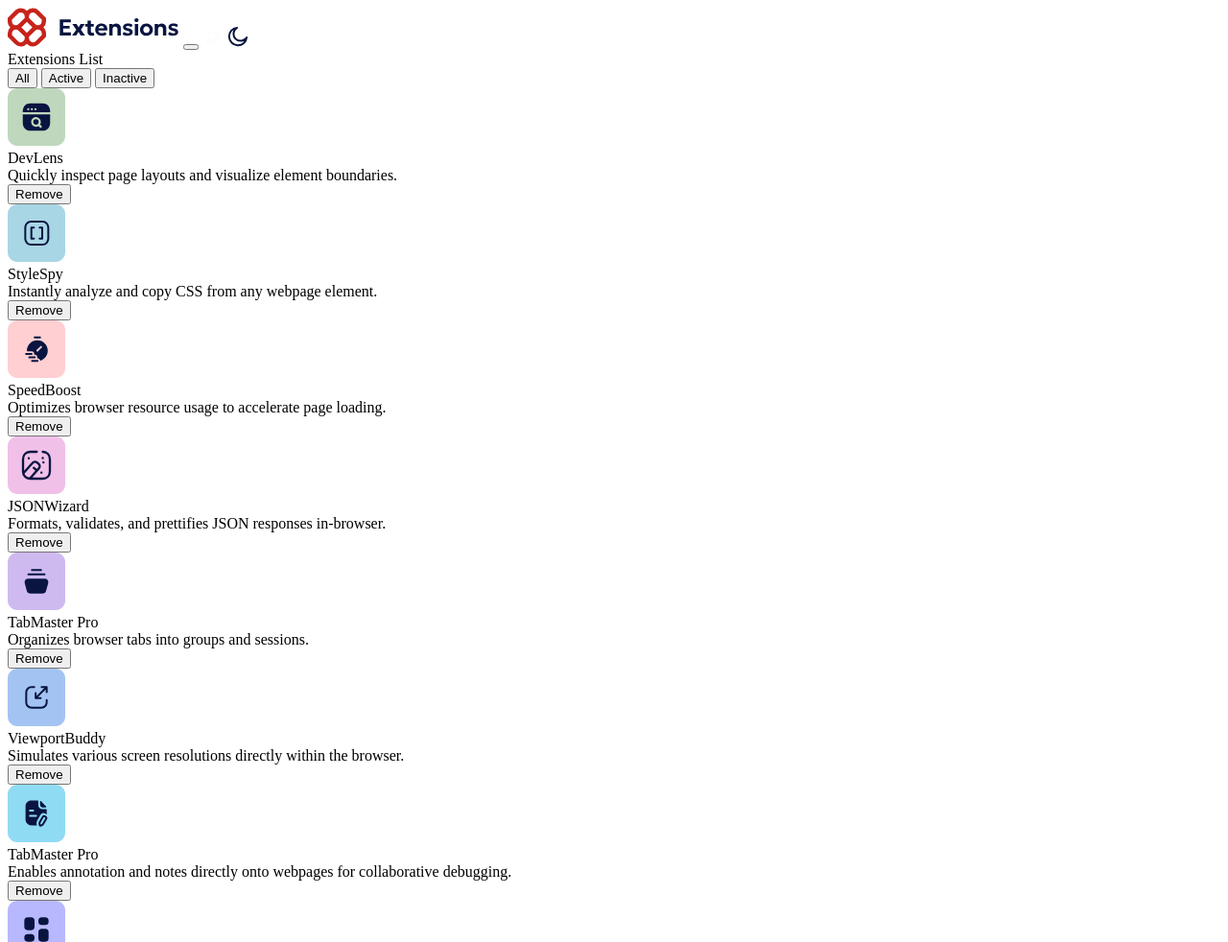
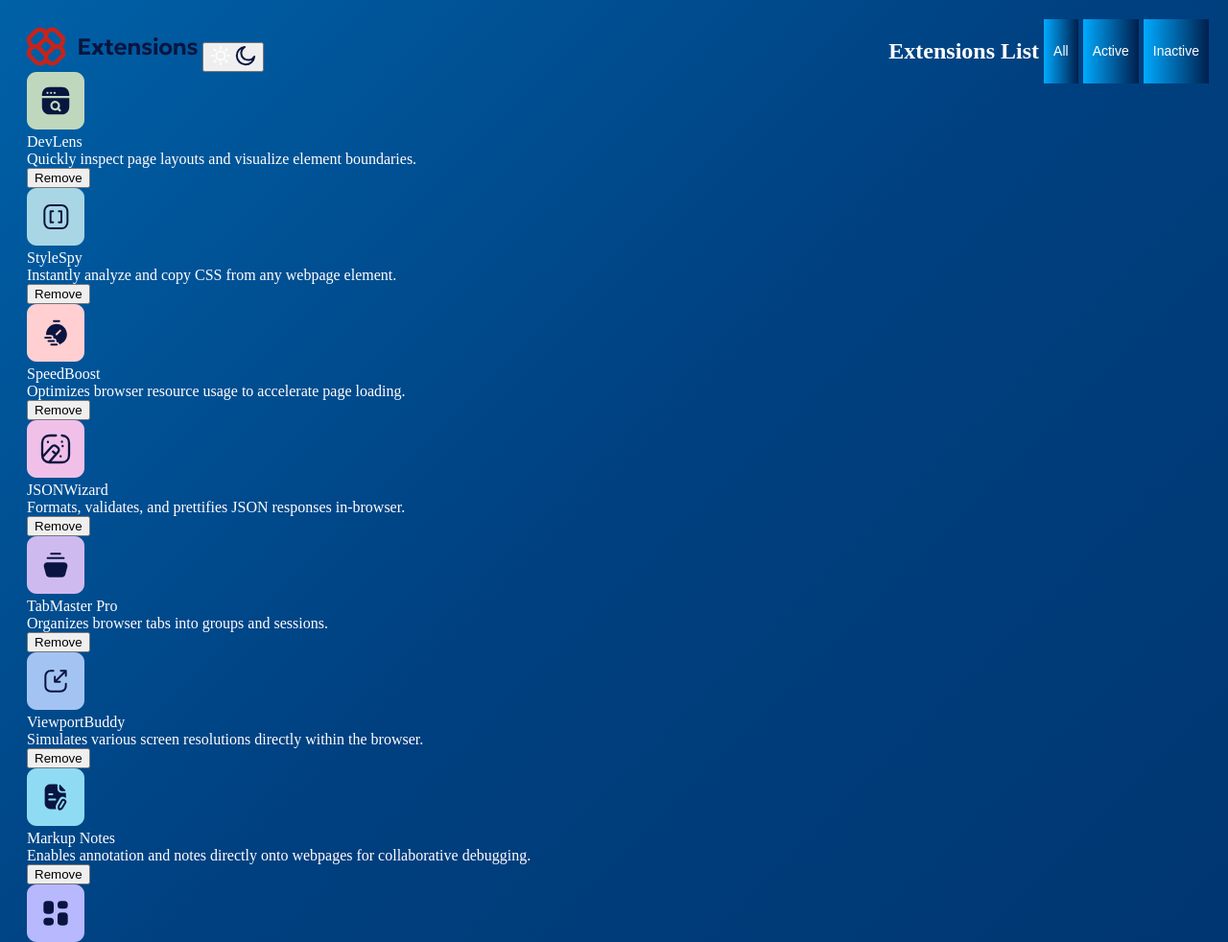
Before and after one commit to M1nce1337/Extension-List, a plain HTML site: page index.html in a window 1280 px wide. Shown: the top 982 px of the page at 96% size. Drawn offline with Linux system fonts and the light colour scheme.

Commit message:
Added styles

```diff
--- a/index.html
+++ b/index.html
@@ -4,73 +4,72 @@
     <meta charset="UTF-8">
     <meta name="viewport" content="width=device-width, initial-scale=1.0">
     <link rel="icon" type="image/png" sizes="32x32" href="./assets/images/favicon-32x32.png">
+    <link rel="stylesheet" href="style.css">
     <title>Extensions manager</title>
   </head>
 
 
 <body>
-  <div class="header">
-    <img class="logo" alt="extensions-logo" src="./assets/images/logo.svg">
-    <button class="switch-appTheme">
-
+  <header>
+    <img class="logo" alt="Extensions Logo" src="./assets/images/logo.svg">
+    <button class="switch-theme">
+      <img class="light-theme icon" alt="App light" src="./assets/images/icon-sun.svg">
+      <img class="dark-theme icon" alt="App dark" src="./assets/images/icon-moon.svg">
     </button>
-    <img class="light-theme icon" alt="App light" src="./assets/images/icon-sun.svg">
-    <img class="dark-theme icon" alt="App dark" src="./assets/images/icon-moon.svg">
-</div>
+  </header>
 
 
   <main>
-    <div class="extensions-list-menu">
-      <div class="text">Extensions List</div>
-      <button class="All">All</button>
-      <button class="Active">Active</button>
-      <button class="Inactive">Inactive</button>
+    <div class="extensions-list">
+      <h2>Extensions List</h2>
+      <button class="filter-extensions">All</button>
+      <button class="filter-extensions">Active</button>
+      <button class="filter-extensions">Inactive</button>
     </div>
-
 
 
     <div class="extensions-list-content">
       <div class="DevLens">
-        <img class="logo" alt="devlens_logo" src="./assets/images/logo-devlens.svg">
+        <img class="logo" alt="DevLens Logo" src="./assets/images/logo-devlens.svg">
         <div class="name">DevLens</div>
         <div class="description">Quickly inspect page layouts and visualize element boundaries.</div>
         <button class="remove">Remove</button>
       </div>
 
 
-      <div class="StyleSpy">
-        <img class="logo" alt="stylespy_logo" src="./assets/images/logo-style-spy.svg">
+      <div class="style-spy">
+        <img class="logo" alt="StyleSpyLogo" src="./assets/images/logo-style-spy.svg">
         <div class="name">StyleSpy</div>
         <div class="description">Instantly analyze and copy CSS from any webpage element.</div>
         <button class="remove">Remove</button>
       </div>
 
 
-      <div class="SpeedBoost">
-        <img class="logo" alt="speedboost_logo" src="./assets/images/logo-speed-boost.svg">
+      <div class="speed-boost">
+        <img class="logo" alt="SpeedBoost Logo" src="./assets/images/logo-speed-boost.svg">
         <div class="name">SpeedBoost</div>
         <div class="description">Optimizes browser resource usage to accelerate page loading.</div>
         <button class="remove">Remove</button>
       </div>
 
 
-      <div class="JSONWizard">
-        <img class="logo" alt="jsonwizard_logo" src="./assets/images/logo-json-wizard.svg">
+      <div class="json-wizard">
+        <img class="logo" alt="JSON Wizard Logo" src="./assets/images/logo-json-wizard.svg">
         <div class="name">JSONWizard</div>
         <div class="description">Formats, validates, and prettifies JSON responses in-browser.</div>
         <button class="remove">Remove</button>
       </div>
 
 
-      <div class="TabMaster Pro">
-        <img class="logo" alt="tabmasterpro_logo" src="./assets/images/logo-tab-master-pro.svg">
+      <div class="tab-master-pro">
+        <img class="logo" alt="TabMaster Pro Logo" src="./assets/images/logo-tab-master-pro.svg">
         <div class="name">TabMaster Pro</div>
         <div class="description">Organizes browser tabs into groups and sessions.</div>
         <button class="remove">Remove</button>
       </div>
 
 
-      <div class="ViewportBuddy">
+      <div class="viewport-buddy">
         <img class="logo" alt="viewportbuddy_logo" src="./assets/images/logo-viewport-buddy.svg">
         <div class="name">ViewportBuddy</div>
         <div class="description">Simulates various screen resolutions directly within the browser.</div>
@@ -78,15 +77,15 @@
       </div>
 
 
-      <div class="Markup Notes">
+      <div class="markup-notes">
         <img class="logo" alt="markupnotes_logo" src="./assets/images/logo-markup-notes.svg">
-        <div class="name">TabMaster Pro</div>
+        <div class="name">Markup Notes</div>
         <div class="description">Enables annotation and notes directly onto webpages for collaborative debugging.</div>
         <button class="remove">Remove</button>
       </div>
 
 
-      <div class="Grid Guides">
+      <div class="grid-guides">
         <img class="logo" alt="gridguides_logo" src="./assets/images/logo-grid-guides.svg">
         <div class="name">Grid Guides</div>
         <div class="description">Overlay customizable grids and alignment guides on any webpage.</div>
@@ -94,7 +93,7 @@
       </div>
 
 
-      <div class="Palette Picker">
+      <div class="palette-picker">
         <img class="logo" alt="palettepicker_logo" src="./assets/images/logo-palette-picker.svg">
         <div class="name">Palette Picker</div>
         <div class="description">Instantly extracts color palettes from any webpage.</div>
@@ -102,7 +101,7 @@
       </div>
 
 
-      <div class="LinkChecker">
+      <div class="link-checker">
         <img class="logo" alt="linkchecker_logo" src="./assets/images/logo-link-checker.svg">
         <div class="name">LinkChecker</div>
         <div class="description">Scans and highlights broken links on any page.</div>
@@ -110,7 +109,7 @@
       </div>
 
 
-      <div class="DOM Snapshot">
+      <div class="dom-snapshot">
         <img class="logo" alt="domsnapshot_logo" src="./assets/images/logo-dom-snapshot.svg">
         <div class="name">DOM Snapshot</div>
         <div class="description">Capture and export DOM structures quickly.</div>
@@ -118,14 +117,12 @@
       </div>
 
 
-      <div class="Console Plus">
+      <div class="console-plus">
         <img class="logo" alt="consoleplus_logo" src="./assets/images/logo-console-plus.svg">
         <div class="name">Console Plus</div>
         <div class="description">Enhanced developer console with advanced filtering and logging.</div>
         <button class="remove">Remove</button>
       </div>
-
-
     </div>
   </main>
 </body>
--- /dev/null
+++ b/style.css
@@ -0,0 +1,28 @@
+body {
+    background: linear-gradient(-45deg, #00aaff, #001f4d, #004080, #00aaff);
+    background-size: 400% 400%;
+    animation: gradientFlow 6s ease infinite;
+    color: white;
+    padding: 20px;
+    border-radius: 8px;
+}
+@keyframes gradientFlow {
+    0% { background-position: 0% 50%;}
+    50% { background-position: 100% 50%;}
+    100% { background-position: 0% 50%;}
+}
+.extensions-list {
+    position: absolute;
+    top: 20px;
+    right: 20px;
+    display: flex;
+    gap: 5px;
+}
+.filter-extensions {
+    padding: 3px 10px;
+    background: linear-gradient(90deg, #00aaff, #001f4d);
+    color: white;
+    border: none;
+    font-size: 14px;
+    cursor: pointer;
+}
```
Also changed, not shown: 1 other file.
